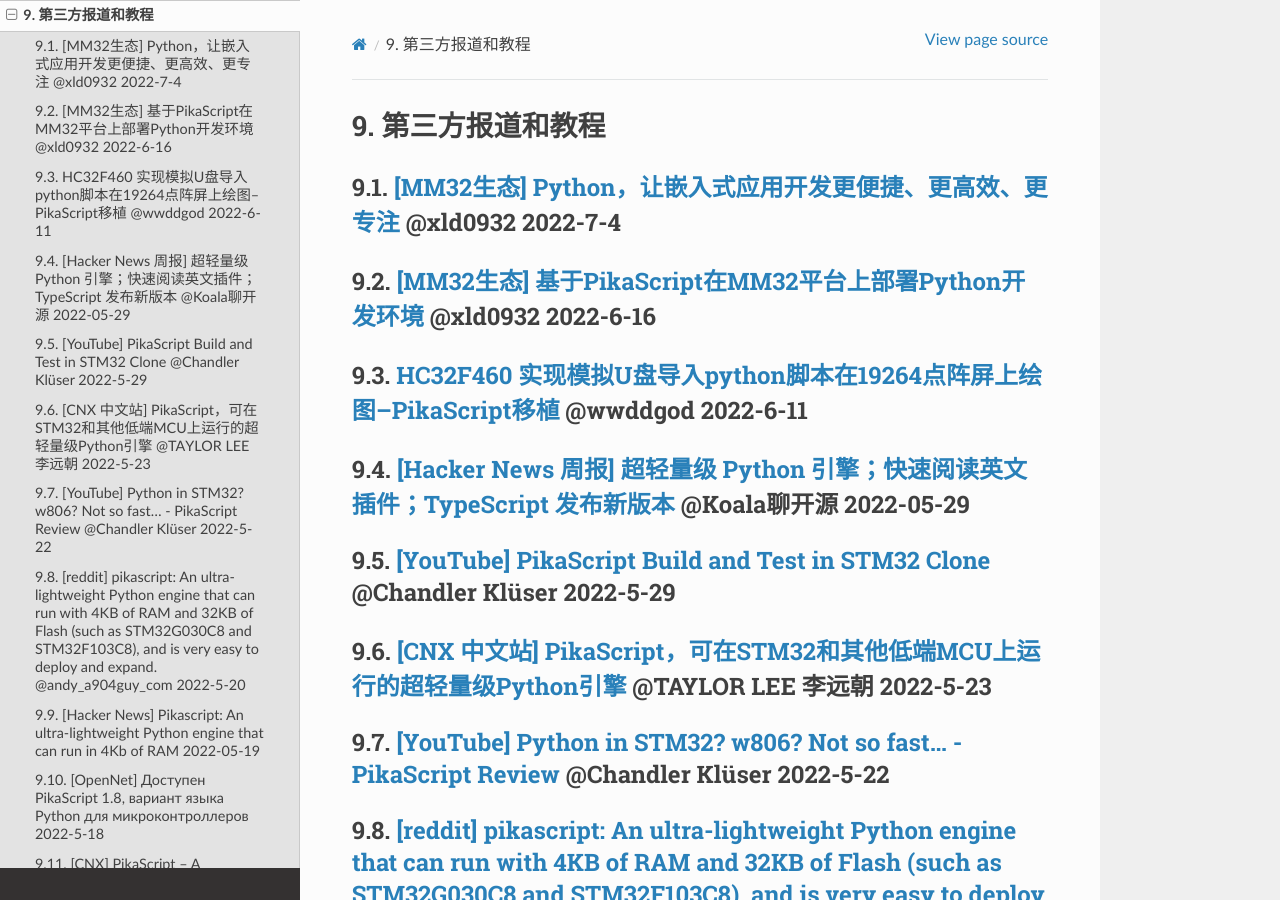
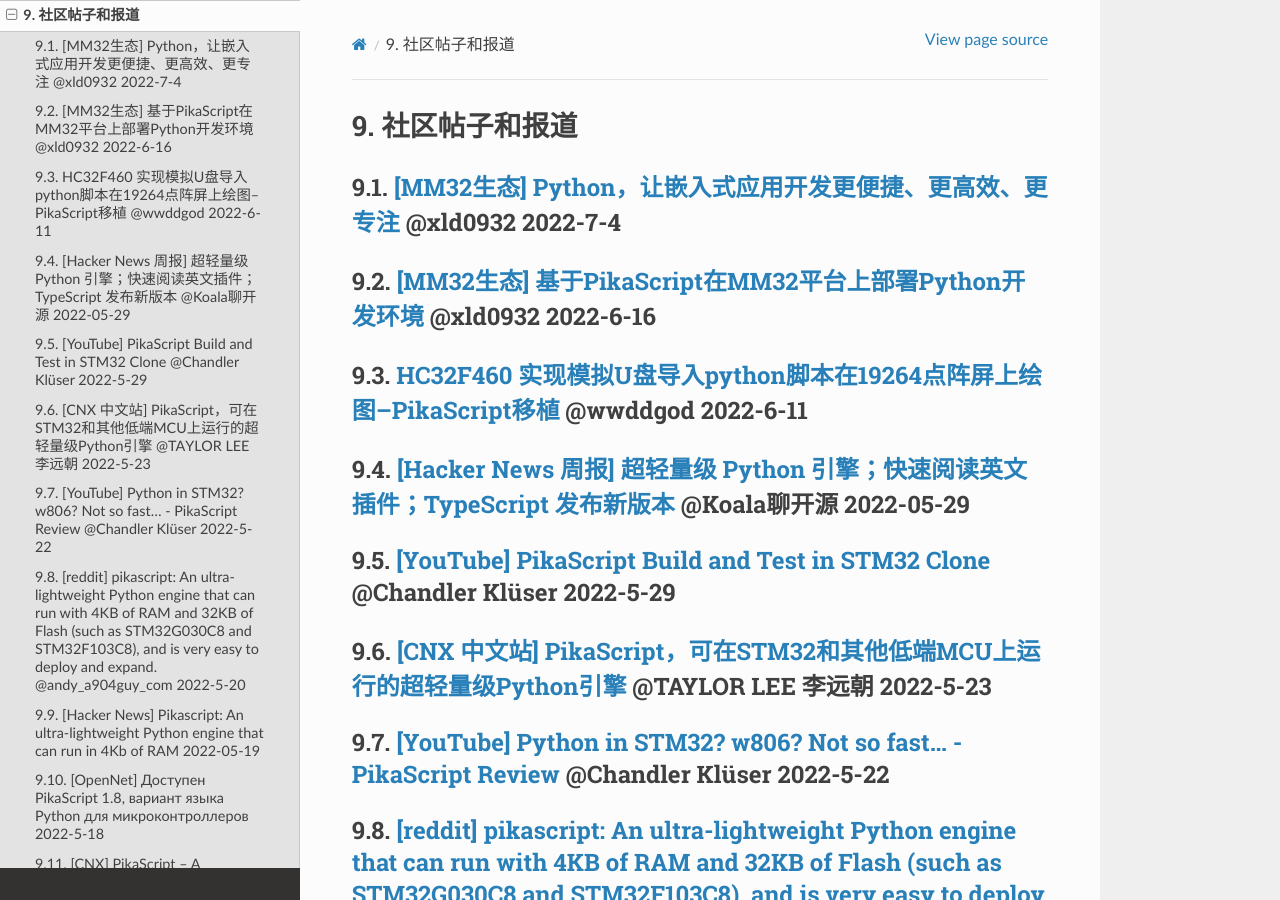
Before and after one commit to pikasTech/pikadoc, a Sphinx documentation site: the page built from docs/source/third_part_doc.md, in a window 1280 px wide and 900 px high. Built offline with Sphinx 7.4.7 and the Read the Docs theme 2.0.0, drawn with Linux system fonts in a browser that asks for light colours.

Commit message:
change name

```diff
--- a/docs/source/third_part_doc.md
+++ b/docs/source/third_part_doc.md
@@ -1,4 +1,4 @@
-# 第三方报道和教程
+# 社区帖子和报道
 
 ## [[MM32生态] Python，让嵌入式应用开发更便捷、更高效、更专注](https://bbs.21ic.com/icview-3236202-1-1.html) @xld0932 2022-7-4
 
```
